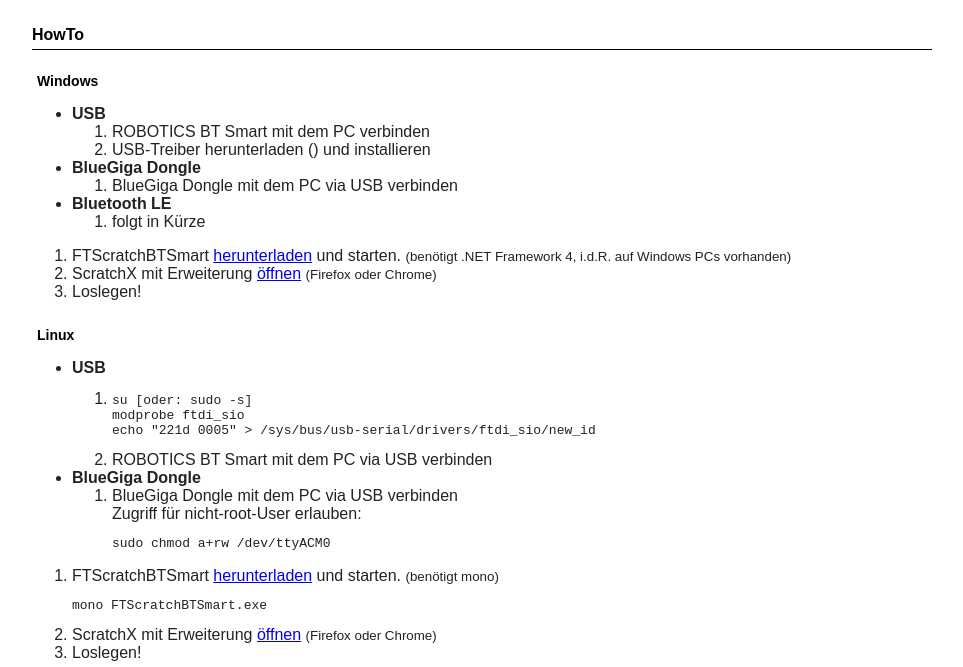
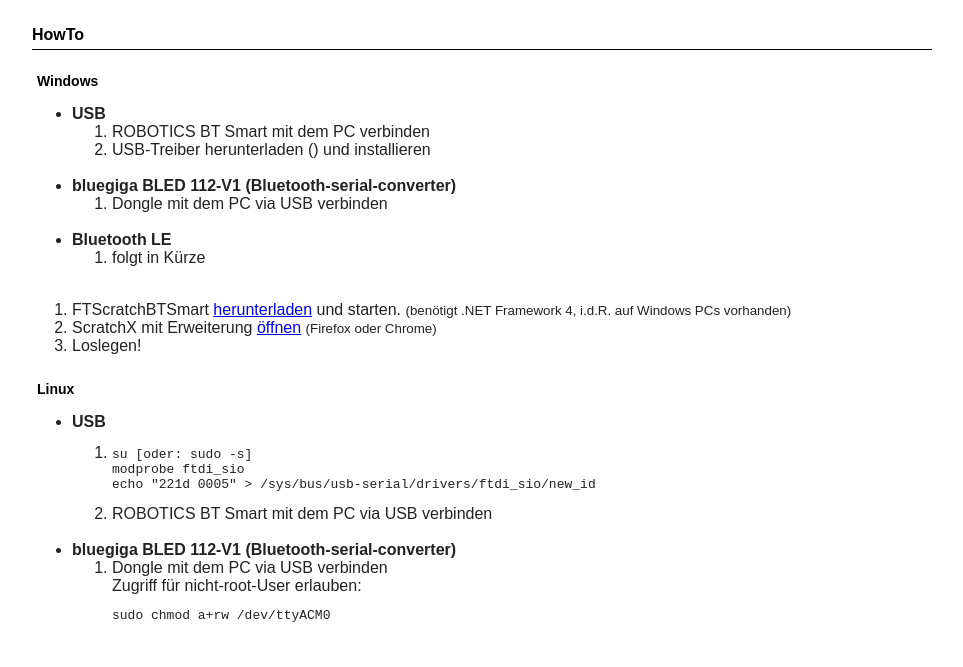
Before and after one commit to FTScratch/BTSmart, a plain HTML site: page www/de/index.html in a window 1280 px wide. Shown: the part 273-940 px from the top of the page, without its empty margins (158-1121 px from the left). Drawn offline with Linux system fonts and the light colour scheme.

Commit message:
adjusted documentation

```diff
--- a/www/de/index.html
+++ b/www/de/index.html
@@ -35,19 +35,28 @@
 			<div class="content">
 				<h2>Windows</h2>
 				<ul>
-					<li><b>USB</b></li>
+					<li><b>USB</b>
 						<ol>
 							<li>ROBOTICS BT Smart mit dem PC verbinden</li>
 							<li>USB-Treiber herunterladen () und installieren</li>
 						</ol>
-					<li><b>BlueGiga Dongle</b></li>
+					</li>
+					<br/>
+
+					<li><b>bluegiga BLED 112-V1 (Bluetooth-serial-converter)</b>
 						<ol>
-							<li>BlueGiga Dongle mit dem PC via USB verbinden</li>
+							<li>Dongle mit dem PC via USB verbinden</li>
 						</ol>
-					<li><b>Bluetooth LE</b></li>
+					</li>
+					<br/>
+
+					<li><b>Bluetooth LE</b>
 						<ol>
 							<li>folgt in Kürze</li>
 						</ol>
+					</li>
+					<br/>
+
 				</ul>
 				<ol>
 					<li>
@@ -64,7 +73,7 @@
 				</ol>
 				<h2>Linux</h2>
 				<ul>
-					<li><b>USB</b></li>
+					<li><b>USB</b>
 						<ol>
 							<li>
 <pre>su [oder: sudo -s]
@@ -76,14 +85,19 @@ echo "221d 0005" > /sys/bus/usb-serial/drivers/ftdi_sio/new_id</pre>
 							</li>
 						</ol>
 					</li>
-					<li><b>BlueGiga Dongle</b></li>
+					<br/>
+
+					<li><b>bluegiga BLED 112-V1 (Bluetooth-serial-converter)</b>
 						<ol>
 							<li>
-								BlueGiga Dongle mit dem PC via USB verbinden<br/>
+								Dongle mit dem PC via USB verbinden<br/>
 								Zugriff für nicht-root-User erlauben:
 								<pre>sudo chmod a+rw /dev/ttyACM0</pre>
 							</li>
 						</ol>
+					</li>
+					<br/>
+
 				</ul>
 				<ol>
 					<li>
--- a/www/style.css
+++ b/www/style.css
@@ -38,6 +38,7 @@ section {
 .product {
 	width:164px;
 	float:right;
+  margin-left:15px;
 }
 
 
```
Also changed, not shown: www/en/index.html (+21 -7 lines).
